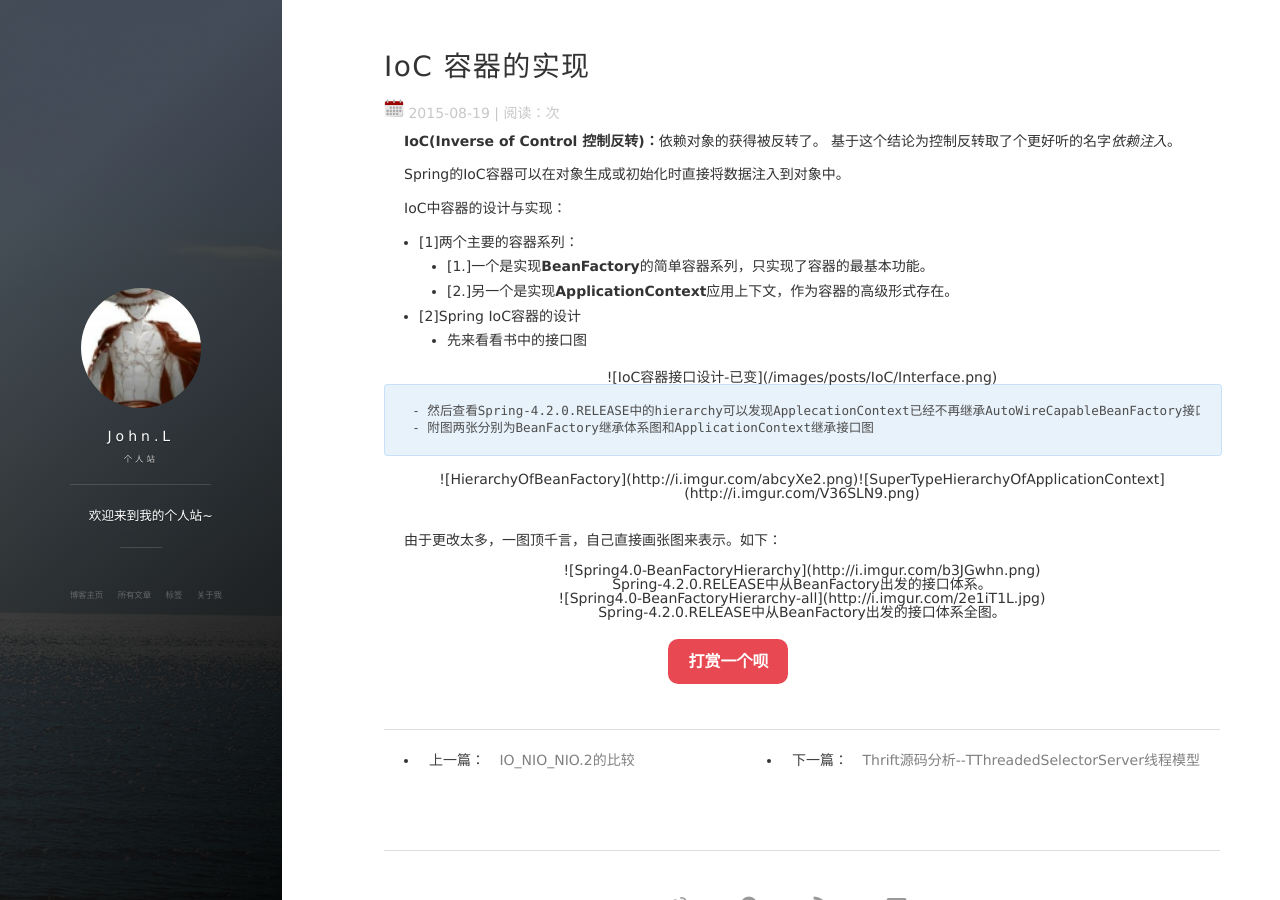
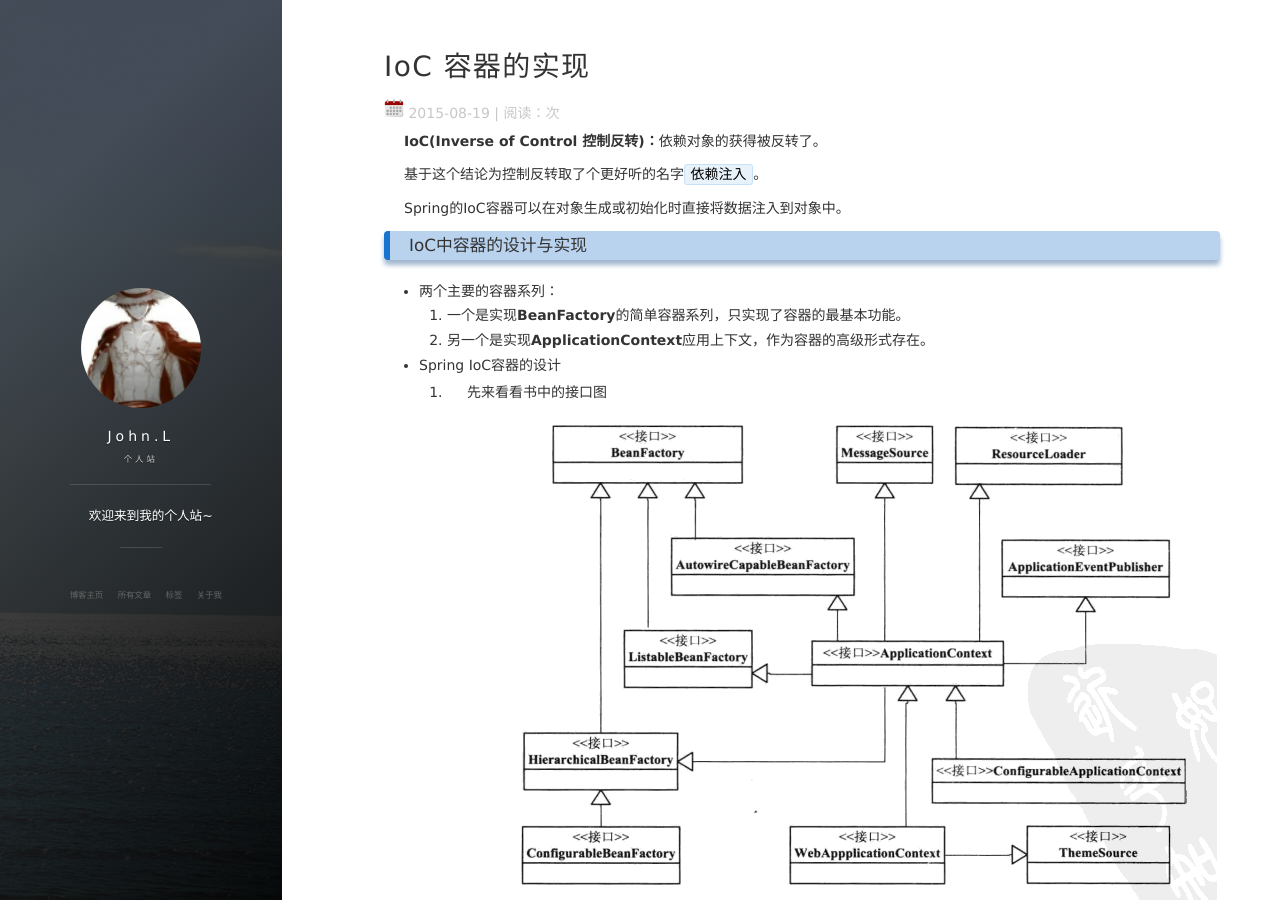
Before and after one commit to Johnny-Liao/Johnny-Liao.github.io, a Jekyll site: the page built from _posts/2015-08-19-Implementation_of_IoC_container.md, in a window 1280 px wide and 900 px high. Built offline with Jekyll 4.4.1, drawn with Linux system fonts in a browser that asks for light colours; nearby versions of some CDN libraries; comment, search, counter and statistics services are not loaded; some of the changed lines change nothing that is shown.

Commit message:
Recall all pictures.

```diff
--- a/_posts/2015-08-19-Implementation_of_IoC_container.md
+++ b/_posts/2015-08-19-Implementation_of_IoC_container.md
@@ -6,23 +6,41 @@
 ---
 
 **IoC(Inverse of Control 控制反转)：**依赖对象的获得被反转了。
-基于这个结论为控制反转取了个更好听的名字*依赖注入*。<br/>
+
+基于这个结论为控制反转取了个更好听的名字`依赖注入`。<br/>
+
+
 
 Spring的IoC容器可以在对象生成或初始化时直接将数据注入到对象中。
 
-IoC中容器的设计与实现：
-- [1]两个主要的容器系列：
-  - [1.]一个是实现**BeanFactory**的简单容器系列，只实现了容器的最基本功能。
-  - [2.]另一个是实现**ApplicationContext**应用上下文，作为容器的高级形式存在。
 
-- [2]Spring IoC容器的设计
-	- 先来看看书中的接口图
-<center>![IoC容器接口设计-已变](/images/posts/IoC/Interface.png)</center>
-	- 然后查看Spring-4.2.0.RELEASE中的hierarchy可以发现ApplecationContext已经不再继承AutoWireCapableBeanFactory接口了。
-	- 附图两张分别为BeanFactory继承体系图和ApplicationContext继承接口图
-<center>![HierarchyOfBeanFactory](http://i.imgur.com/abcyXe2.png)![SuperTypeHierarchyOfApplicationContext](http://i.imgur.com/V36SLN9.png)</center><br/>
+### IoC中容器的设计与实现
+
+- 两个主要的容器系列：
+   1. 一个是实现**BeanFactory**的简单容器系列，只实现了容器的最基本功能。
+   2. 另一个是实现**ApplicationContext**应用上下文，作为容器的高级形式存在。
+
+- Spring IoC容器的设计
+	1. 先来看看书中的接口图
+
+		![IoC容器接口设计-已变](/images/posts/IoC/Interface.png "Ioc Interface")
+
+	2. 然后查看Spring-4.2.0.RELEASE中的hierarchy可以发现ApplecationContext已经不再继承AutoWireCapableBeanFactory接口了。
+
+	3. 附图两张分别为BeanFactory继承体系图和ApplicationContext继承接口图
+
+![HierarchyOfBeanFactory](/images/posts/IoC/BeanFactoryHie.png)
+
+![SuperTypeHierarchyOfApplicationContext](/images/posts/IoC/ApplicationContexHie.png)<br/>
+
+<br/>
+
 由于更改太多，一图顶千言，自己直接画张图来表示。如下：
-<center>![Spring4.0-BeanFactoryHierarchy](http://i.imgur.com/b3JGwhn.png)</center>
+
+<br/>
+![Spring4.0-BeanFactoryHierarchy](/images/posts/IoC/Spring4.0-BeanFactoryHierarchy.png)
 <center>Spring-4.2.0.RELEASE中从BeanFactory出发的接口体系。</center>
-<center>![Spring4.0-BeanFactoryHierarchy-all](http://i.imgur.com/2e1iT1L.jpg)</center>
+
+<br/>
+![Spring4.0-BeanFactoryHierarchy-all](/images/posts/IoC/Spring4.0-BeanFactoryHierarchy-all.jpg)
 <center>Spring-4.2.0.RELEASE中从BeanFactory出发的接口体系全图。</center>
```
Also changed, not shown: images/posts/IoC/ApplicationContexHie.png (added), images/posts/IoC/BeanFactoryHie.png (added), images/posts/IoC/Spring4.0-BeanFactoryHierarchy-all.jpg (added), images/posts/IoC/Spring4.0-BeanFactoryHierarchy.png (added).
